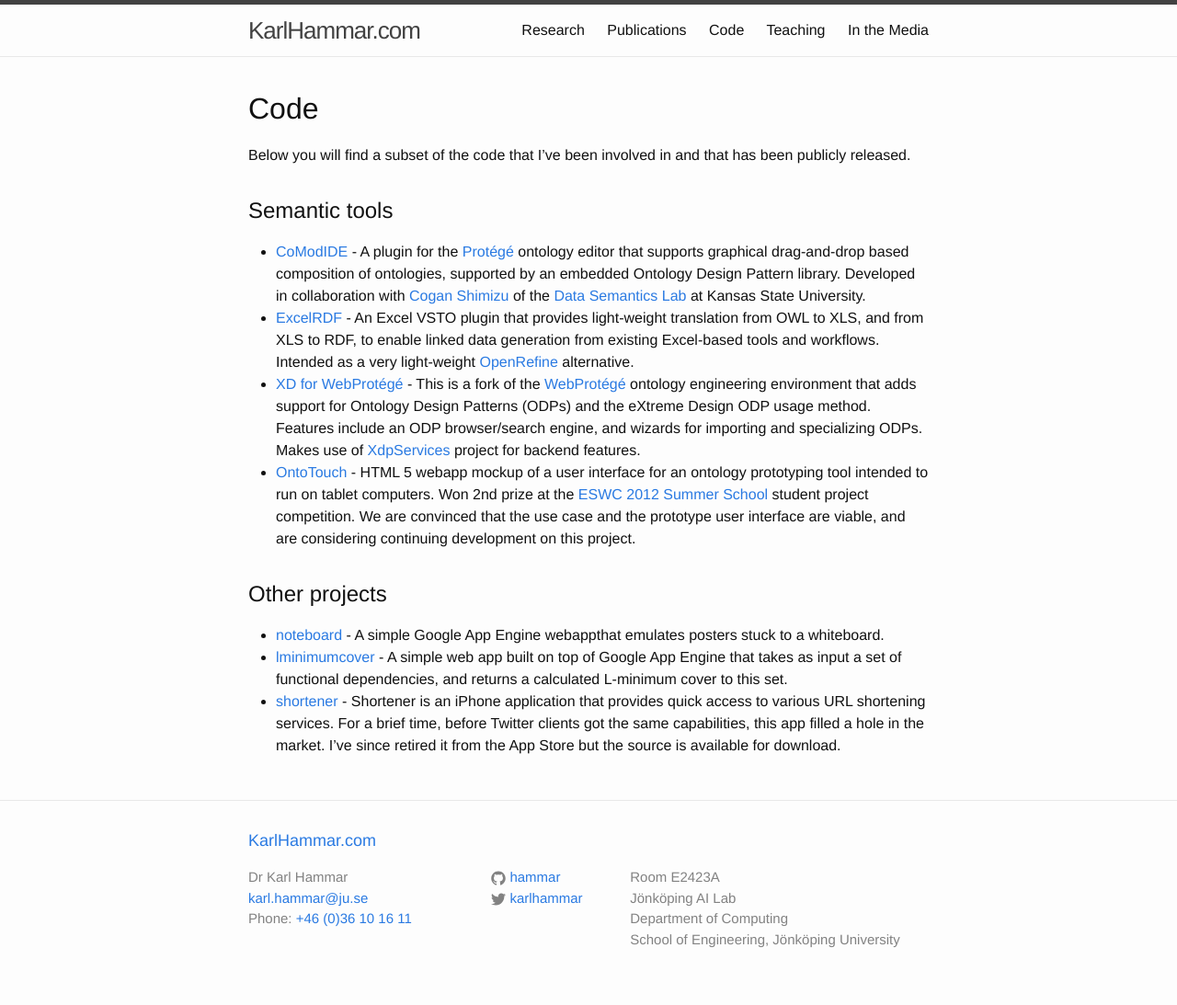
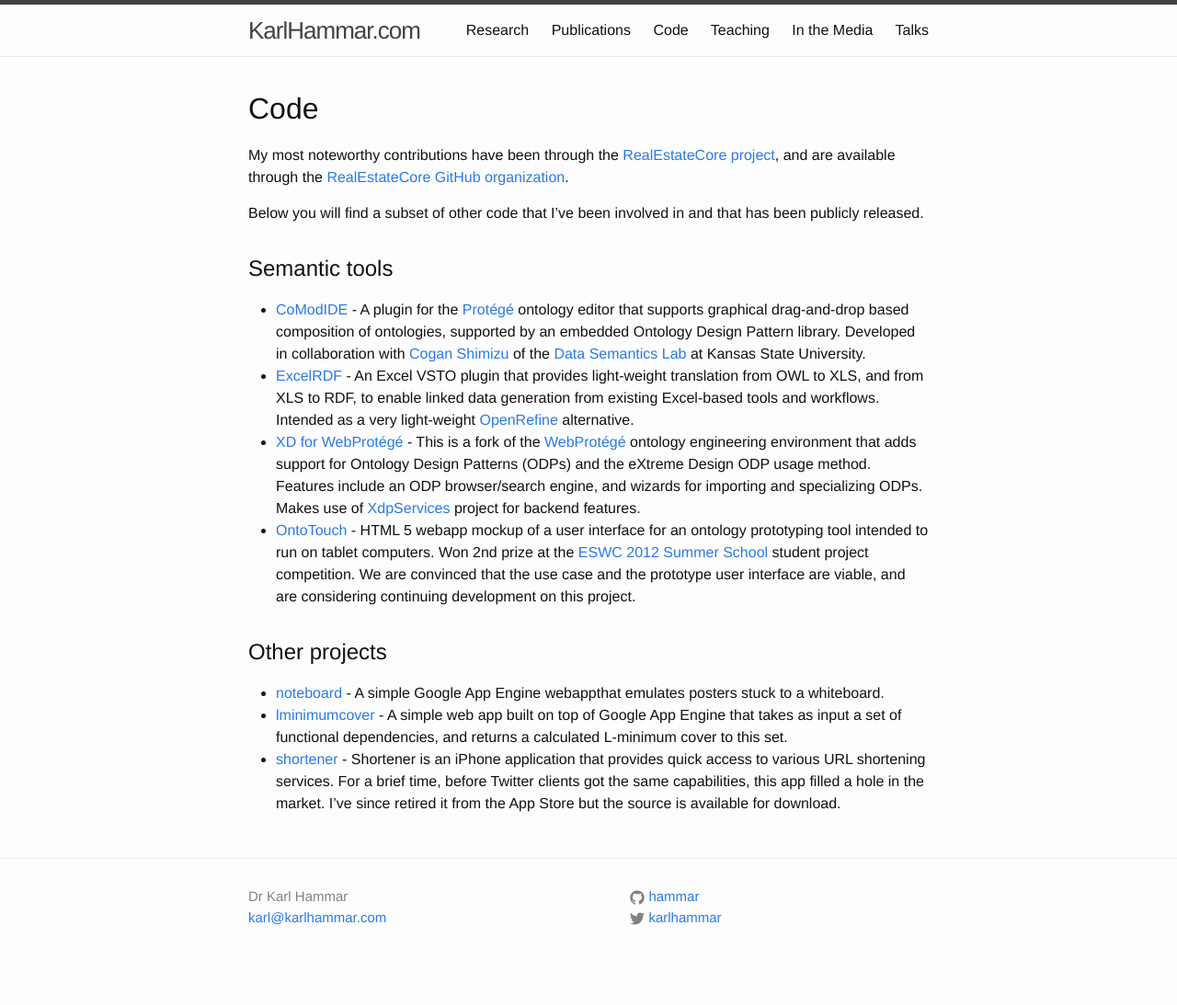
Before and after one commit to hammar/hammar.github.io, a Jekyll site: the page built from 03-code.md, in a window 1280 px wide. Shown: the whole page at 92% size. Built offline with Jekyll 4.4.1, drawn with Linux system fonts in a browser that asks for light colours; after the commit the page ends 1069 px from its top, so only the background shows below that.

Commit message:
Post-leaving JU update

```diff
--- a/03-code.md
+++ b/03-code.md
@@ -4,7 +4,9 @@ title: Code
 permalink: /code/
 ---
 
-Below you will find a subset of the code that I've been involved in and that has been publicly released.
+My most noteworthy contributions have been through the [RealEstateCore project](https://www.realestatecore.io), and are available through the [RealEstateCore GitHub organization](https://github.com/RealEstateCore/).
+
+Below you will find a subset of other code that I've been involved in and that has been publicly released.
 
 ## Semantic tools
 
--- a/_data/site_menu.yml
+++ b/_data/site_menu.yml
@@ -14,3 +14,6 @@ pages:
 
 - title: In the Media
   url: /in-the-media/
+
+- title: Talks
+  url: /talks/
--- a/_includes/site-footer.html
+++ b/_includes/site-footer.html
@@ -3,31 +3,22 @@
 
   <div class="wrapper">
 
-  <header id="footer-heading"><a href="{{site.url}}">{{ site.title }}</a></header>
-
     <div id="footer-col-wrapper">
       <div class="footer-col" id="footer-col-1">
         <ul id="contact-list">
           <li><span itemprop="honorificPrefix">Dr</span> <span itemprop="givenName">Karl</span> <span itemprop="familyName">Hammar</span></li>
-          <li><a href="mailto:karl.hammar@ju.se"><span itemprop="email">karl.hammar@ju.se</span></a></li>
-          <li>Phone: <a href="tel:+4636101611"><span itemprop="telephone">+46 (0)36 10 16 11</span></a></li>
+          <li><a href="mailto:karl@karlhammar.com"><span itemprop="email">karl@karlhammar.com</span></a></li>
         </ul>
       </div>
 
-      <div class="footer-col" id="footer-col-2">
+      <div class="footer-col" id="footer-col-2">&nbsp;
+      </div>
+
+      <div class="footer-col" id="footer-col-3">
         <ul id="social-media-list" itemscope itemid="{{page.url | prepend: site.url}}" itemtype="https://schema.org/WebPage">
           <li><a itemprop="relatedLink" href="https://github.com/hammar"><span class="icon icon--github">{% include icon-github.svg %}</span><span class="username">hammar</span></a></li>
           <li><a itemprop="relatedLink" href="https://twitter.com/karlhammar"><span class="icon icon--twitter">{% include icon-twitter.svg %}</span><span class="username">karlhammar</span></a></li>
         </ul>
-      </div>
-
-      <div class="footer-col" id="footer-col-3">
-        <p itemprop="workLocation" itemtype="https://schema.org/Place">Room E2423A<br />
-          Jönköping AI Lab<br />
-          Department of Computing<br />
-          School of Engineering, Jönköping University
-        </p>
-      </div>
     </div>
 
   </div>
```
Also changed, not shown: 01-research.md (+1 -1 lines), 06-talks.md (added, +19 -0 lines), index.md (+1 -1 lines).
